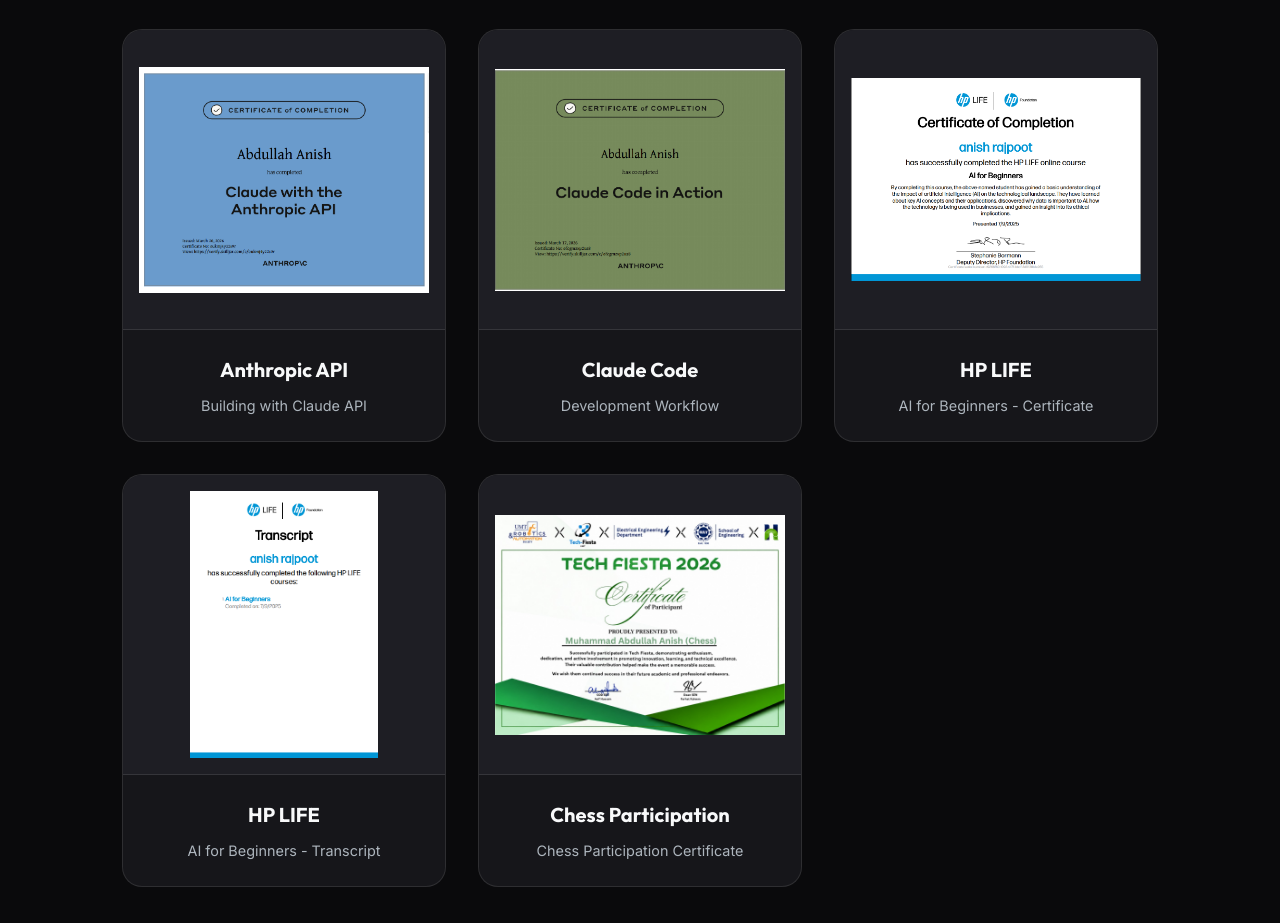
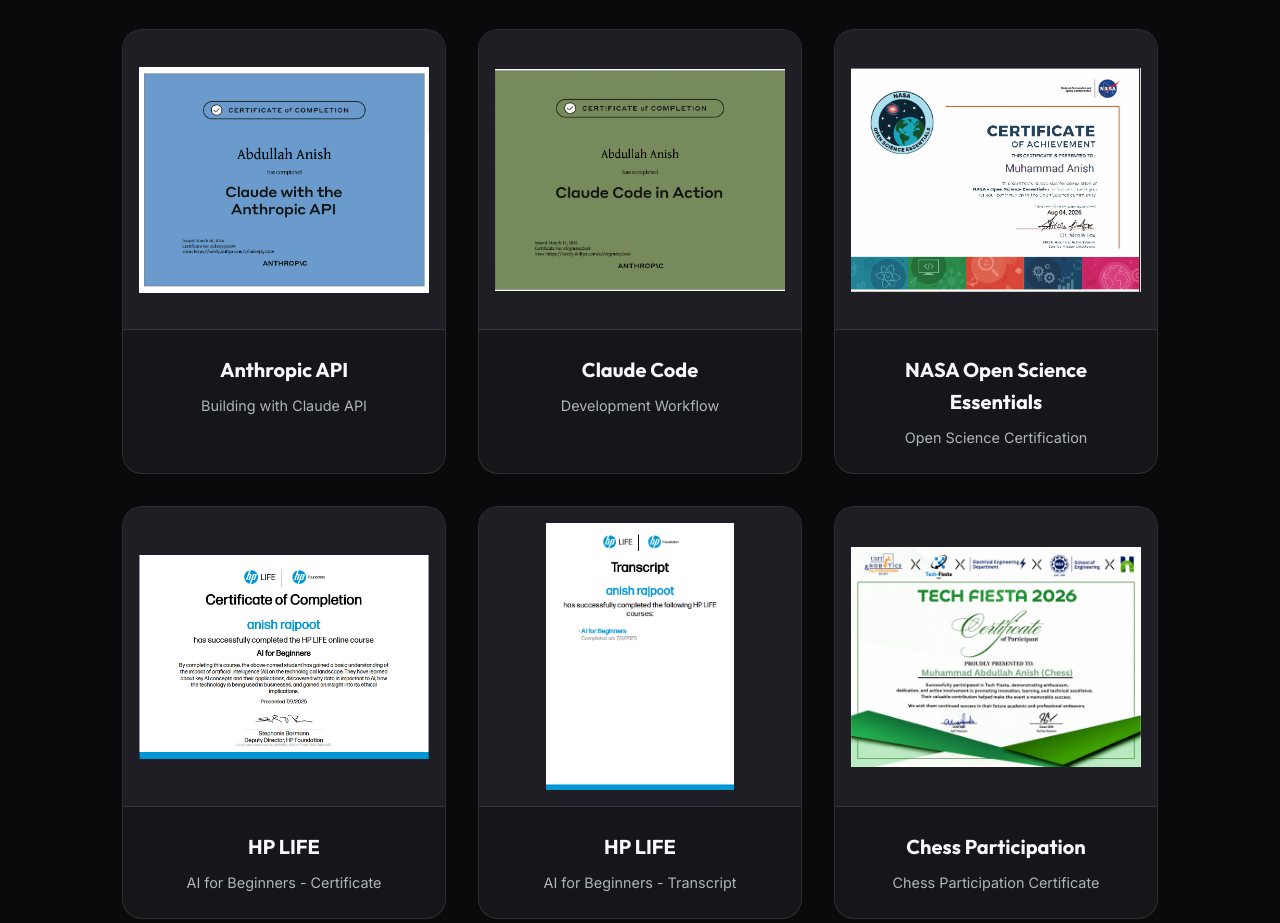
Before and after one commit to Abdullahanish/portfolio, a plain HTML site: page index.html in a window 1280 px wide. Shown: the part 4389-5312 px from the top of the page. Drawn offline with Linux system fonts and the light colour scheme.

Commit message:
Add NASA Open Science Essentials certificate

```diff
--- a/index.html
+++ b/index.html
@@ -348,6 +348,15 @@
                 </div>
                 <div class="cert-card reveal">
                     <div class="cert-image">
+                        <img src="assets/certificates/NASA Open Science Essentials.png" alt="NASA Open Science Essentials">
+                    </div>
+                    <div class="cert-info">
+                        <h3>NASA Open Science Essentials</h3>
+                        <p>Open Science Certification</p>
+                    </div>
+                </div>
+                <div class="cert-card reveal">
+                    <div class="cert-image">
                         <img src="assets/certificates/ai-certificate.png" alt="HP LIFE: AI for Beginners Certificate">
                     </div>
                     <div class="cert-info">
```
Also changed, not shown: assets/certificates/NASA Open Science Essentials.png (added).
